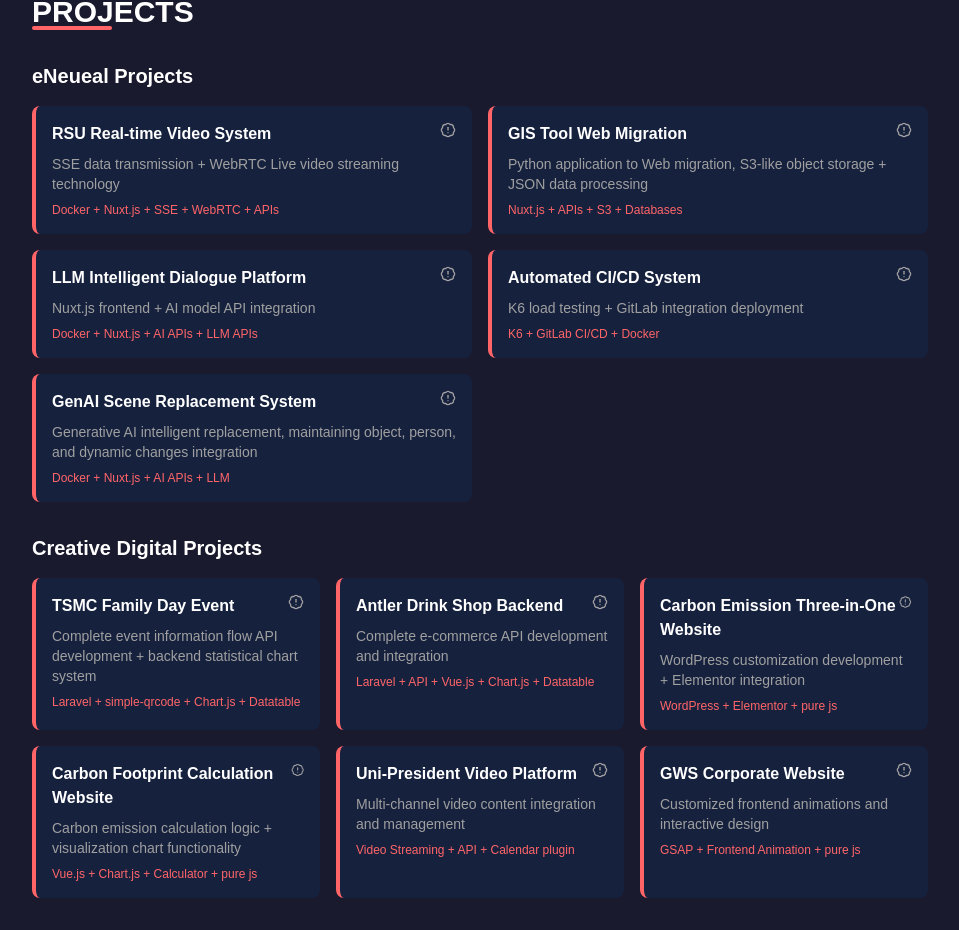
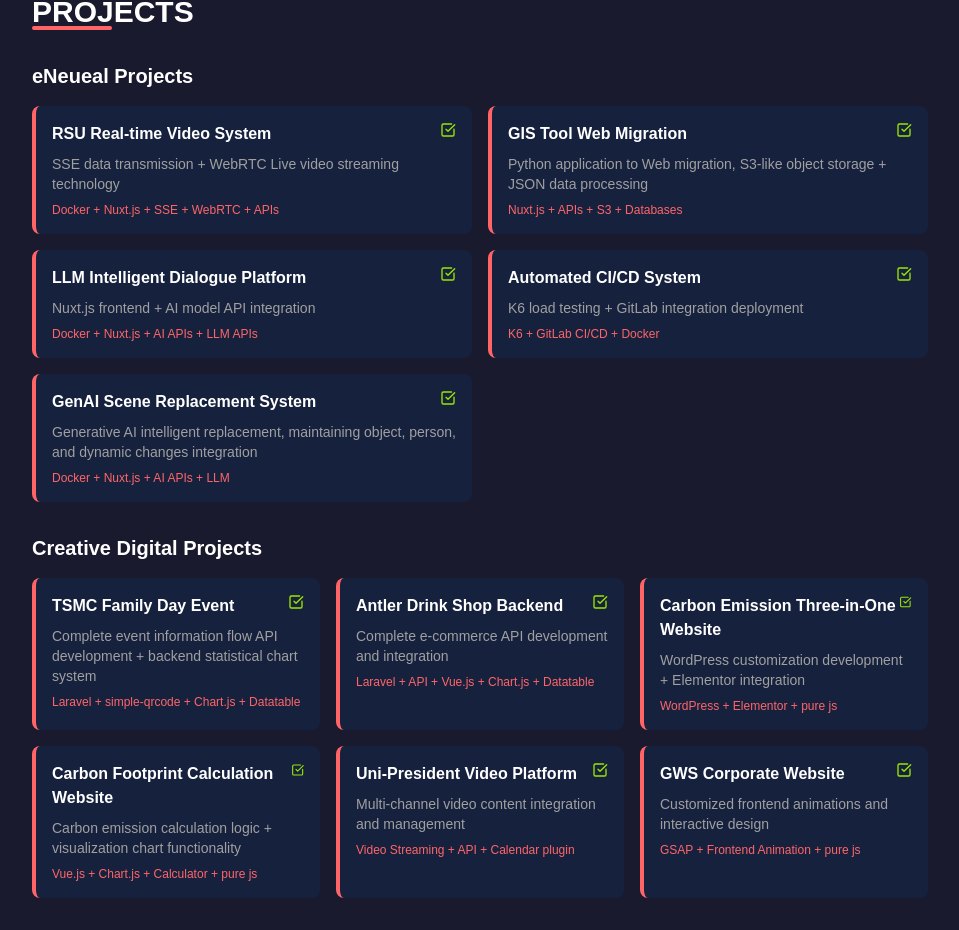
Before and after one commit to meow-Kat/Resume, a Next.js app: page / in a window 1280 px wide. Shown: the part 1398-2328 px from the top of the page, without its empty margins (320-1279 px from the left). Built offline with nearby package versions, Linux system fonts and the light colour scheme.

Commit message:
Fix SquareCheckBig icon color conflict and update styling

```diff
--- a/components/MainContent.tsx
+++ b/components/MainContent.tsx
@@ -1,6 +1,6 @@
 'use client';
 
-import { Code, Server, Database, Settings, Circle, Brain, Cloud, Download, ExternalLink, BadgeAlert } from 'lucide-react';
+import { Code, Server, Database, Settings, Circle, Brain, Cloud, Download, ExternalLink, SquareCheckBig } from 'lucide-react';
 import { useLanguage } from './LanguageContext';
 
 // 技能進度條組件
@@ -37,7 +37,7 @@ function ProjectCard({ title, description, tech, isNew = false }: {
             <span className="ml-2 bg-red-400 text-white text-xs px-2 py-1 rounded-full">NEW</span>
           )}
         </h4>
-        <BadgeAlert size={16} className="text-subtext group-hover:text-red-400 transition-colors duration-300" />
+        <SquareCheckBig size={16} className="text-lime-400 group-hover:text-red-400 transition-colors duration-300" />
       </div>
       <p className="text-subtext text-sm group-hover:text-white transition-colors duration-300">{description}</p>
       {tech && (
```
Also changed, not shown: tsconfig.json (+18 -4 lines), 4 other files (tests, documents, lock files or other folders).
